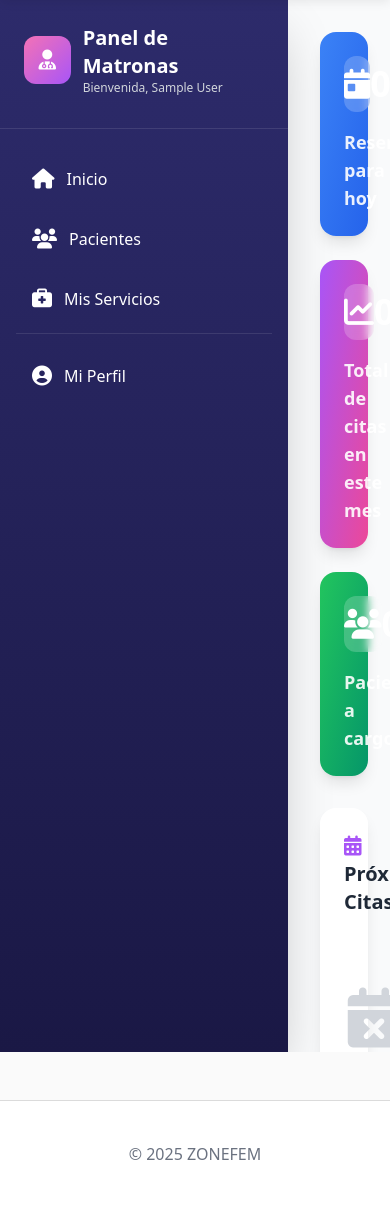
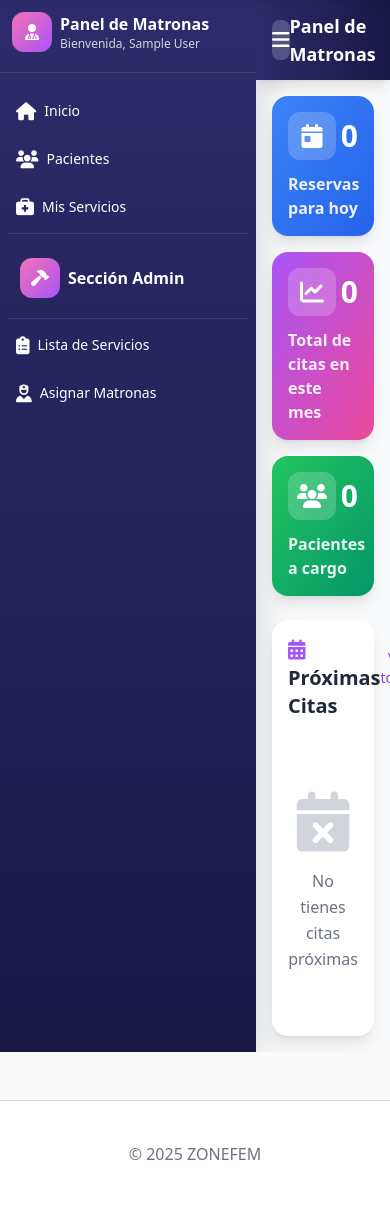
Before and after one commit to Trippxzz/ZoneFem, a Django app: page /panelmatrona in a window 390 px wide. Shown: the part 73-1280 px from the top of the page. Run offline with Django 5.2, Linux system fonts and the light colour scheme; a user stored in the database is signed in; tables that the repository leaves empty hold one stand-in row (values such as "Sample post"); some libraries are stand-ins or nearby versions.

Commit message:
Panel responsive

```diff
--- a/ZoneApp/templates/ZoneMatronas/panelmatronas.html
+++ b/ZoneApp/templates/ZoneMatronas/panelmatronas.html
@@ -9,113 +9,194 @@
         background: linear-gradient(135deg, #667eea 0%, #764ba2 100%);
         border-left: 4px solid #fff;
     }
+
+    /* Sidebar móvil */
+    #sidebar {
+        transition: transform 0.3s ease-in-out;
+    }
+
+    @media (max-width: 1024px) {
+        #sidebar {
+            position: fixed;
+            top: 0;
+            left: 0;
+            height: 100vh;
+            z-index: 50;
+            transform: translateX(-100%);
+        }
+
+        #sidebar.sidebar-mobile-open {
+            transform: translateX(0);
+        }
+
+        #sidebar-overlay {
+            display: none;
+            position: fixed;
+            inset: 0;
+            background: rgba(0, 0, 0, 0.5);
+            z-index: 40;
+        }
+
+        #sidebar-overlay.active {
+            display: block;
+        }
+
+        #mobile-menu-btn {
+            display: block;
+        }
+    }
+
+    @media (min-width: 1025px) {
+        #mobile-menu-btn {
+            display: none;
+        }
+    }
 </style>
 {% endblock %}
 
 {% block content %}
 <div class="flex h-screen overflow-hidden bg-gray-50">
 
+    <!-- Overlay para cerrar sidebar en móvil -->
+    <div id="sidebar-overlay" onclick="toggleSidebar()"></div>
+
     <!-- Sidebar -->
-    <aside class="w-72 bg-gradient-to-b from-[#2d2b6b] to-[#1a1845] text-white flex flex-col shadow-2xl">
+    <aside id="sidebar" class="w-64 md:w-72 bg-gradient-to-b from-[#2d2b6b] to-[#1a1845] text-white flex flex-col shadow-2xl">
         <!-- Logo y Header -->
-        <div class="p-6 border-b border-white/10">
-            <div class="flex items-center gap-3 mb-2">
-                <div class="w-12 h-12 bg-gradient-to-br from-pink-400 to-purple-500 rounded-xl flex items-center justify-center">
-                    <i class="fas fa-user-md text-white text-xl"></i>
+        <div class="p-3 md:p-6 border-b border-white/10">
+            <div class="flex items-center gap-2 md:gap-3 mb-2">
+                <div class="w-10 h-10 md:w-12 md:h-12 bg-gradient-to-br from-pink-400 to-purple-500 rounded-xl flex items-center justify-center">
+                    <i class="fas fa-user-md text-white text-base md:text-xl"></i>
                 </div>
                 <div>
-                    <h1 class="text-xl font-bold">Panel de Matronas</h1>
+                    <h1 class="text-base md:text-xl font-bold">Panel de Matronas</h1>
                     <p class="text-xs text-gray-300">Bienvenida, {{ user.get_full_name }}</p>
                 </div>
             </div>
         </div>
 
         <!-- Navegación Principal -->
-        <nav class="flex-1 px-4 py-6 space-y-2 overflow-y-auto">
+        <nav class="flex-1 px-2 md:px-4 py-4 md:py-6 space-y-1 md:space-y-2 overflow-y-auto">
             <a href="{% url 'panel_matrona' %}"
-               class="flex items-center gap-3 px-4 py-3 rounded-xl hover:bg-white/10 transition-all group {% if request.resolver_match.url_name == 'panel_matrona' %}sidebar-active{% endif %}">
-                <i class="fas fa-home text-xl group-hover:scale-110 transition-transform"></i>
-                <span class="font-medium">Inicio</span>
+               class="flex items-center gap-2 md:gap-3 px-2 md:px-4 py-2 md:py-3 rounded-xl hover:bg-white/10 transition-all group {% if request.resolver_match.url_name == 'panel_matrona' %}sidebar-active{% endif %}">
+                <i class="fas fa-home text-lg md:text-xl group-hover:scale-110 transition-transform"></i>
+                <span class="font-medium text-sm md:text-base">Inicio</span>
             </a>
 
             <a href="{%url 'lista_pacientes'%}"
-               class="flex items-center gap-3 px-4 py-3 rounded-xl hover:bg-white/10 transition-all group">
-                <i class="fas fa-users text-xl group-hover:scale-110 transition-transform"></i>
-                <span class="font-medium">Pacientes</span>
+               class="flex items-center gap-2 md:gap-3 px-2 md:px-4 py-2 md:py-3 rounded-xl hover:bg-white/10 transition-all group">
+                <i class="fas fa-users text-lg md:text-xl group-hover:scale-110 transition-transform"></i>
+                <span class="font-medium text-sm md:text-base">Pacientes</span>
             </a>
 
             <a href="#"
-               class="flex items-center gap-3 px-4 py-3 rounded-xl hover:bg-white/10 transition-all group">
-                <i class="fas fa-briefcase-medical text-xl group-hover:scale-110 transition-transform"></i>
-                <span class="font-medium">Mis Servicios</span>
+               class="flex items-center gap-2 md:gap-3 px-2 md:px-4 py-2 md:py-3 rounded-xl hover:bg-white/10 transition-all group">
+                <i class="fas fa-briefcase-medical text-lg md:text-xl group-hover:scale-110 transition-transform"></i>
+                <span class="font-medium text-sm md:text-base">Mis Servicios</span>
             </a>
 
 
-            <div class="pt-4 mt-4 border-t border-white/10">
+            {% comment %} <div class="pt-4 mt-4 border-t border-white/10">
 
                 <a href="{% url 'perfil_matrona' %}"
                    class="flex items-center gap-3 px-4 py-3 rounded-xl hover:bg-white/10 transition-all group">
                     <i class="fas fa-user-circle text-xl group-hover:scale-110 transition-transform"></i>
                     <span class="font-medium">Mi Perfil</span>
                 </a>
+            </div> {% endcomment %}
+            <div class="pt-2 md:pt-4 mt-2 md:mt-4 border-t border-white/10"> </div>
+            {% if user.is_superuser %}
+            <div class="p-3 md:p-6 border-b border-white/10">
+                <div class="flex items-center gap-2 md:gap-3 mb-2">
+                    <div class="w-10 h-10 md:w-12 md:h-12 bg-gradient-to-br from-pink-400 to-purple-500 rounded-xl flex items-center justify-center">
+                        <i class="fas fa-hammer text-white text-base md:text-xl"></i>
+                    </div>
+                    <div>
+                        <h1 class="text-base md:text-xl font-bold">Sección Admin</h1>
+                    </div>
+                </div>
             </div>
+
+            <div class="px-0 md:px-4 space-y-1 md:space-y-2">
+                <a href="{% url 'admin_lista_servicios' %}"
+                   class="flex items-center gap-2 md:gap-3 px-2 md:px-4 py-2 md:py-3 rounded-xl hover:bg-white/10 transition-all group">
+                    <i class="fas fa-clipboard-list text-lg md:text-xl group-hover:scale-110 transition-transform"></i>
+                    <span class="font-medium text-sm md:text-base">Lista de Servicios</span>
+                </a>
+
+                <a href="{% url 'admin_asignar_servicios' %}"
+                   class="flex items-center gap-2 md:gap-3 px-2 md:px-4 py-2 md:py-3 rounded-xl hover:bg-white/10 transition-all group">
+                    <i class="fas fa-user-nurse text-lg md:text-xl group-hover:scale-110 transition-transform"></i>
+                    <span class="font-medium text-sm md:text-base">Asignar Matronas</span>
+                </a>
+            </div>
+            {%endif%}
         </nav>
     </aside>
 
     <!-- Contenido Principal -->
     <main class="flex-1 flex flex-col h-full overflow-hidden">
 
+        <!-- Header Móvil -->
+        <header id="mobile-menu-btn" class="lg:hidden bg-gradient-to-r from-[#2d2b6b] to-[#1a1845] text-white px-4 py-3 flex items-center justify-between shadow-lg">
+            <button onclick="toggleSidebar()" class="w-10 h-10 bg-white/20 rounded-lg flex items-center justify-center hover:bg-white/30 transition-colors">
+                <i class="fas fa-bars text-xl"></i>
+            </button>
+            <h1 class="text-lg font-bold">Panel de Matronas</h1>
+            <div class="w-10"></div>
+        </header>
+
         <!-- Área de Contenido -->
-        <div class="flex-1 overflow-y-auto p-8" id="main-content">
+        <div class="flex-1 overflow-y-auto p-4 md:p-8" id="main-content">
 
             <!-- Tarjetas de Estadísticas -->
-            <div class="grid grid-cols-1 md:grid-cols-2 lg:grid-cols-4 gap-6 mb-8">
+            <div class="grid grid-cols-1 sm:grid-cols-2 lg:grid-cols-3 gap-4 md:gap-6 mb-6 md:mb-8">
 
                 <!-- Reservas Hoy -->
-                <div class="bg-gradient-to-br from-blue-500 to-blue-600 rounded-2xl p-6 text-white shadow-lg hover:shadow-xl transition-all transform hover:-translate-y-1">
-                    <div class="flex items-center justify-between mb-4">
-                        <div class="w-14 h-14 bg-white/20 rounded-xl flex items-center justify-center backdrop-blur-sm">
-                            <i class="fas fa-calendar-day text-3xl"></i>
+                <div class="bg-gradient-to-br from-blue-500 to-blue-600 rounded-2xl p-4 md:p-6 text-white shadow-lg hover:shadow-xl transition-all transform hover:-translate-y-1">
+                    <div class="flex items-center justify-between mb-3 md:mb-4">
+                        <div class="w-12 h-12 md:w-14 md:h-14 bg-white/20 rounded-xl flex items-center justify-center backdrop-blur-sm">
+                            <i class="fas fa-calendar-day text-2xl md:text-3xl"></i>
                         </div>
                         <div class="text-right">
-                            <p class="text-4xl font-bold">{{ reservas_hoy }}</p>
+                            <p class="text-3xl md:text-4xl font-bold">{{ reservas_hoy }}</p>
                         </div>
                     </div>
-                    <h3 class="text-lg font-semibold opacity-90">Reservas para hoy</h3>
+                    <h3 class="text-base md:text-lg font-semibold opacity-90">Reservas para hoy</h3>
                 </div>
 
                 <!-- Reservas del Mes -->
-                <div class="bg-gradient-to-br from-purple-500 to-pink-500 rounded-2xl p-6 text-white shadow-lg hover:shadow-xl transition-all transform hover:-translate-y-1">
-                    <div class="flex items-center justify-between mb-4">
-                        <div class="w-14 h-14 bg-white/20 rounded-xl flex items-center justify-center backdrop-blur-sm">
-                            <i class="fas fa-chart-line text-3xl"></i>
+                <div class="bg-gradient-to-br from-purple-500 to-pink-500 rounded-2xl p-4 md:p-6 text-white shadow-lg hover:shadow-xl transition-all transform hover:-translate-y-1">
+                    <div class="flex items-center justify-between mb-3 md:mb-4">
+                        <div class="w-12 h-12 md:w-14 md:h-14 bg-white/20 rounded-xl flex items-center justify-center backdrop-blur-sm">
+                            <i class="fas fa-chart-line text-2xl md:text-3xl"></i>
                         </div>
                         <div class="text-right">
-                            <p class="text-4xl font-bold">{{ reservas_mes }}</p>
+                            <p class="text-3xl md:text-4xl font-bold">{{ reservas_mes }}</p>
                         </div>
                     </div>
-                    <h3 class="text-lg font-semibold opacity-90">Total de citas en este mes</h3>
+                    <h3 class="text-base md:text-lg font-semibold opacity-90">Total de citas en este mes</h3>
                 </div>
 
                 <!-- Total Pacientes -->
-                <div class="bg-gradient-to-br from-green-500 to-emerald-600 rounded-2xl p-6 text-white shadow-lg hover:shadow-xl transition-all transform hover:-translate-y-1">
-                    <div class="flex items-center justify-between mb-4">
-                        <div class="w-14 h-14 bg-white/20 rounded-xl flex items-center justify-center backdrop-blur-sm">
-                            <i class="fas fa-users text-3xl"></i>
+                <div class="bg-gradient-to-br from-green-500 to-emerald-600 rounded-2xl p-4 md:p-6 text-white shadow-lg hover:shadow-xl transition-all transform hover:-translate-y-1">
+                    <div class="flex items-center justify-between mb-3 md:mb-4">
+                        <div class="w-12 h-12 md:w-14 md:h-14 bg-white/20 rounded-xl flex items-center justify-center backdrop-blur-sm">
+                            <i class="fas fa-users text-2xl md:text-3xl"></i>
                         </div>
                         <div class="text-right">
-                            <p class="text-4xl font-bold">{{ total_pacientes }}</p>
+                            <p class="text-3xl md:text-4xl font-bold">{{ total_pacientes }}</p>
                         </div>
                     </div>
-                    <h3 class="text-lg font-semibold opacity-90">Pacientes a cargo</h3>
+                    <h3 class="text-base md:text-lg font-semibold opacity-90">Pacientes a cargo</h3>
                 </div>
             </div>
 
             <!-- Grid de 2 Columnas -->
-            <div class="grid grid-cols-1 lg:grid-cols-3 gap-6">
+            <div class="grid grid-cols-1 gap-6">
 
                 <!-- Columna Izquierda: Próximas Citas -->
-                <div class="lg:col-span-2 bg-white rounded-2xl shadow-lg p-6">
+                <div class="bg-white rounded-2xl shadow-lg p-4 md:p-6">
                     <div class="flex items-center justify-between mb-6">
                         <h3 class="text-xl font-bold text-gray-800">
                             <i class="fas fa-calendar-alt text-purple-500 mr-2"></i>
@@ -129,19 +210,19 @@
 
                     <div class="space-y-4">
                         {% for reserva in proximas_reservas|slice:":5" %}
-                        <div class="flex items-start gap-4 p-4 border border-gray-200 rounded-xl hover:border-purple-300 hover:shadow-md transition-all">
+                        <div class="flex flex-col sm:flex-row items-start gap-3 md:gap-4 p-3 md:p-4 border border-gray-200 rounded-xl hover:border-purple-300 hover:shadow-md transition-all">
                             <!-- Hora -->
                             <div class="flex-shrink-0 text-center">
-                                <div class="w-16 h-16 bg-gradient-to-br from-purple-500 to-pink-500 rounded-xl flex flex-col items-center justify-center text-white">
+                                <div class="w-14 h-14 md:w-16 md:h-16 bg-gradient-to-br from-purple-500 to-pink-500 rounded-xl flex flex-col items-center justify-center text-white">
                                     <span class="text-xs font-semibold">{{ reserva.fecha|date:"M" }}</span>
-                                    <span class="text-2xl font-bold">{{ reserva.fecha|date:"d" }}</span>
+                                    <span class="text-xl md:text-2xl font-bold">{{ reserva.fecha|date:"d" }}</span>
                                 </div>
                             </div>
 
                             <!-- Info -->
                             <div class="flex-1 min-w-0">
-                                <h4 class="font-semibold text-gray-800 truncate">{{ reserva.servicio.nombre }}</h4>
-                                <p class="text-sm text-gray-600 mt-1">
+                                <h4 class="font-semibold text-gray-800 truncate text-sm md:text-base">{{ reserva.servicio.nombre }}</h4>
+                                <p class="text-xs md:text-sm text-gray-600 mt-1">
                                     <i class="fas fa-user text-purple-500 mr-1"></i>
                                     {{ reserva.usuario.get_full_name }}
                                     {% if reserva.usuario.edad %}
@@ -155,9 +236,9 @@
                             </div>
 
                             <!-- Acciones -->
-                            <div class="flex flex-col gap-2">
+                            <div class="flex flex-col w-full sm:w-auto">
                                 <a href="#"
-                                   class="px-3 py-1 bg-purple-100 text-purple-600 rounded-lg text-sm hover:bg-purple-200 transition-all">
+                                   class="px-3 py-2 bg-purple-100 text-purple-600 rounded-lg text-xs md:text-sm hover:bg-purple-200 transition-all text-center">
                                     Ver
                                 </a>
                             </div>
@@ -263,29 +344,49 @@
 </div>
 
 <script>
+function toggleSidebar() {
+    const sidebar = document.getElementById('sidebar');
+    const overlay = document.getElementById('sidebar-overlay');
+
+    sidebar.classList.toggle('sidebar-mobile-open');
+    overlay.classList.toggle('active');
+
+    if (sidebar.classList.contains('sidebar-mobile-open')) {
+        document.body.style.overflow = 'hidden';
+    } else {
+        document.body.style.overflow = 'auto';
+    }
+}
+
 function abrirModalTodasCitas() {
     const modal = document.getElementById('modalTodasCitas');
     modal.style.display = 'flex';
-    document.body.style.overflow = 'hidden'; // Evitar scroll del body
+    document.body.style.overflow = 'hidden';
 }
 
 function cerrarModalTodasCitas() {
     const modal = document.getElementById('modalTodasCitas');
     modal.style.display = 'none';
-    document.body.style.overflow = 'auto'; // Restaurar scroll del body
+    document.body.style.overflow = 'auto';
 }
 
-// Cerrar modal al hacer clic fuera
 document.getElementById('modalTodasCitas').addEventListener('click', function(e) {
     if (e.target === this) {
         cerrarModalTodasCitas();
     }
 });
 
-// Cerrar modal con tecla ESC
 document.addEventListener('keydown', function(e) {
     if (e.key === 'Escape') {
         cerrarModalTodasCitas();
+
+        const sidebar = document.getElementById('sidebar');
+        const overlay = document.getElementById('sidebar-overlay');
+        if (sidebar.classList.contains('sidebar-mobile-open')) {
+            sidebar.classList.remove('sidebar-mobile-open');
+            overlay.classList.remove('active');
+            document.body.style.overflow = 'auto';
+        }
     }
 });
 </script>
```
